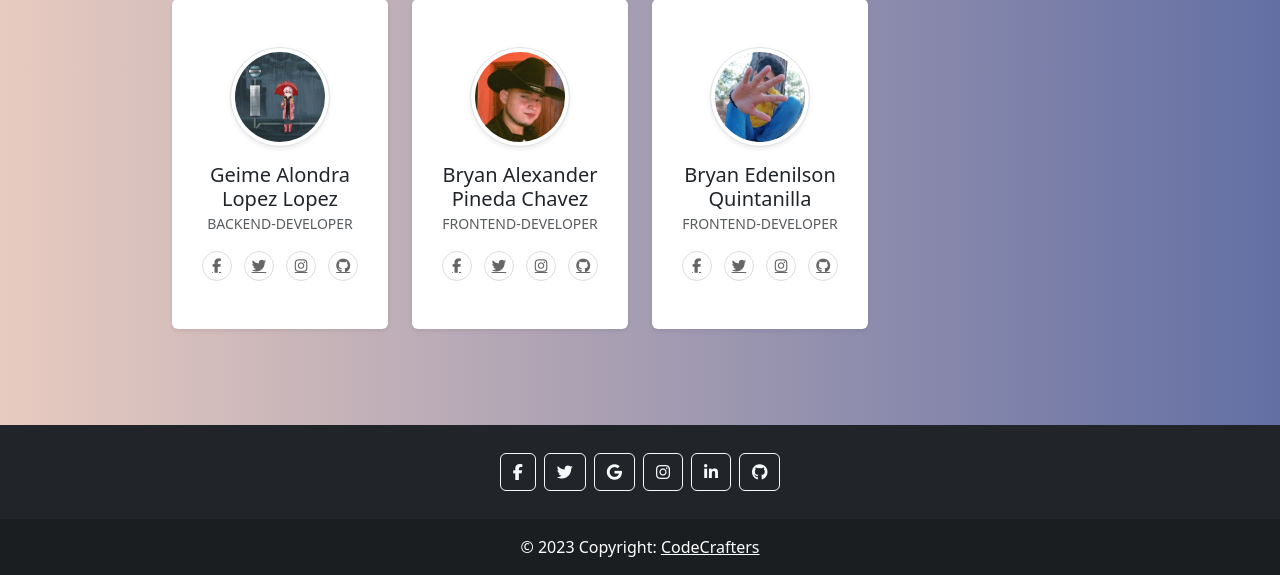
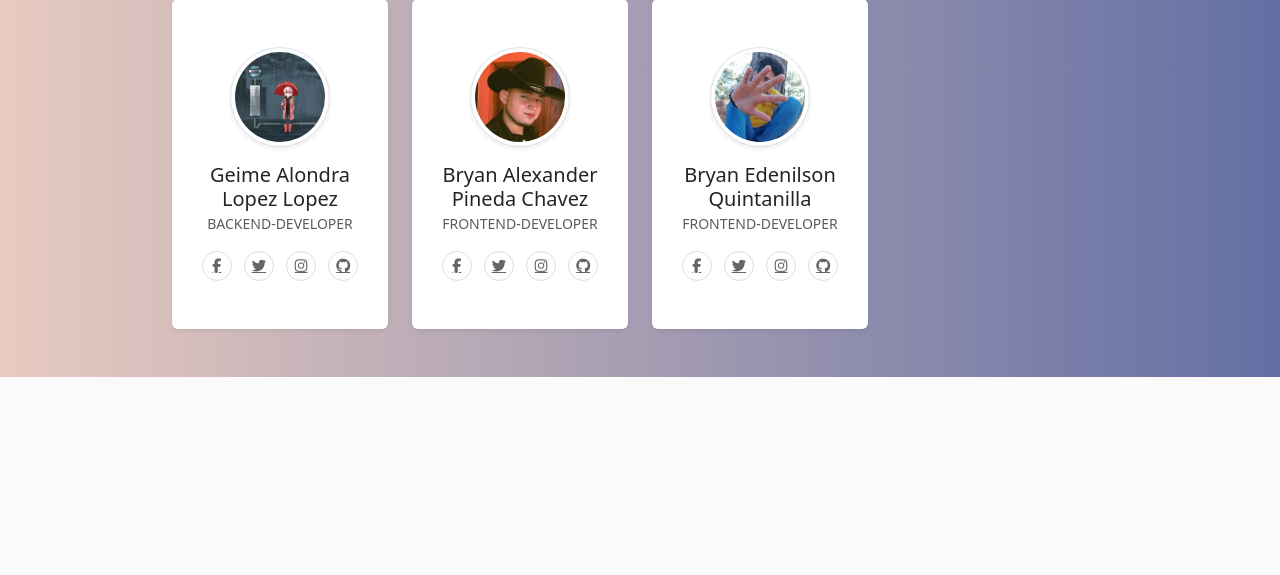
Before and after one commit to GeimeAlondra/MiTienda_CodeCrafters, a Django app: page /acercaDe/ in a window 1280 px wide. Shown: the part 1713-2288 px from the top of the page. After the commit the page ends 2090 px from the top, so only its background shows below. Run offline with Django 4.2, Linux system fonts and the light colour scheme; some libraries are stand-ins or nearby versions.

Commit message:
modifficando la base
.

```diff
--- a/productos/templates/base.html
+++ b/productos/templates/base.html
@@ -76,46 +76,7 @@
                     <!--FIN  container fluid -->
                     <!-- ###FIn MAIN### -->
         </main>
-        <footer class="mt-5 bg-dark text-center text-white text-lg-start footer ">
-            <section class="mb-4 mt-4 d-flex justify-content-center">
-                <!-- Facebook -->
-                <a class="btn btn-outline-light btn-floating m-1" href="#!" role="button"
-                  ><i class="fab fa-facebook-f"></i
-                ></a>
 
-                <!-- Twitter -->
-                <a class="btn btn-outline-light btn-floating m-1" href="#!" role="button"
-                  ><i class="fab fa-twitter"></i
-                ></a>
-
-                <!-- Google -->
-                <a class="btn btn-outline-light btn-floating m-1" href="#!" role="button"
-                  ><i class="fab fa-google"></i
-                ></a>
-
-                <!-- Instagram -->
-                <a class="btn btn-outline-light btn-floating m-1" href="#!" role="button"
-                  ><i class="fab fa-instagram"></i
-                ></a>
-
-                <!-- Linkedin -->
-                <a class="btn btn-outline-light btn-floating m-1" href="#!" role="button"
-                  ><i class="fab fa-linkedin-in"></i
-                ></a>
-
-                <!-- Github -->
-                <a class="btn btn-outline-light btn-floating m-1" href="https://github.com/JosueCast/MiTienda_CodeCrafters" target="_blank" role="button"
-                  ><i class="fab fa-github"></i
-                ></a>
-              </section>
-
-
-            <div class="text-center p-3" style="background-color: rgba(0, 0, 0, 0.2);">
-                © 2023 Copyright:
-                <a class="text-white" href="https://github.com/JosueCast/MiTienda_CodeCrafters">CodeCrafters</a>
-            </div>
-
-        </footer>
 
     <script src="https://cdn.jsdelivr.net/npm/bootstrap@5.3.2/dist/js/bootstrap.bundle.min.js"
         integrity="sha384-C6RzsynM9kWDrMNeT87bh95OGNyZPhcTNXj1NW7RuBCsyN/o0jlpcV8Qyq46cDfL"
```
